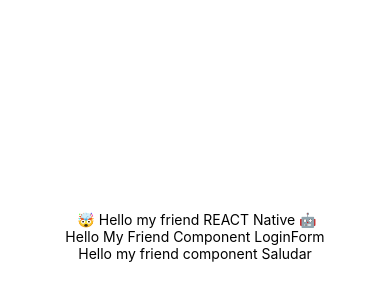
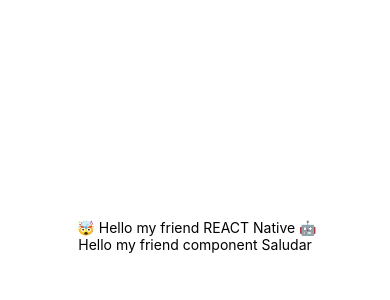
Before and after one commit to pacool84/REACT-Native-introduction-, a React Native app: screen / in a window 390 px wide. Shown: the part 186-486 px from the top of the page. Built offline with nearby package versions, Linux system fonts and the light colour scheme.

Commit message:
[REMOVE] Login component from the app file

```diff
--- a/App.js
+++ b/App.js
@@ -1,14 +1,12 @@
 import { StatusBar } from "expo-status-bar";
 import { StyleSheet, Text, View } from "react-native";
-import LoginForm from "./components/LoginForm";
 import Saludar from "./components/Saludar";
 
 export default function App() {
   return (
     <View style={styles.container}>
       <Text> 🤯 Hello my friend REACT Native 🤖</Text>
-      <LoginForm></LoginForm>
-      <Saludar></Saludar>
+      <Saludar />
       <StatusBar style="auto" />
     </View>
   );
```
